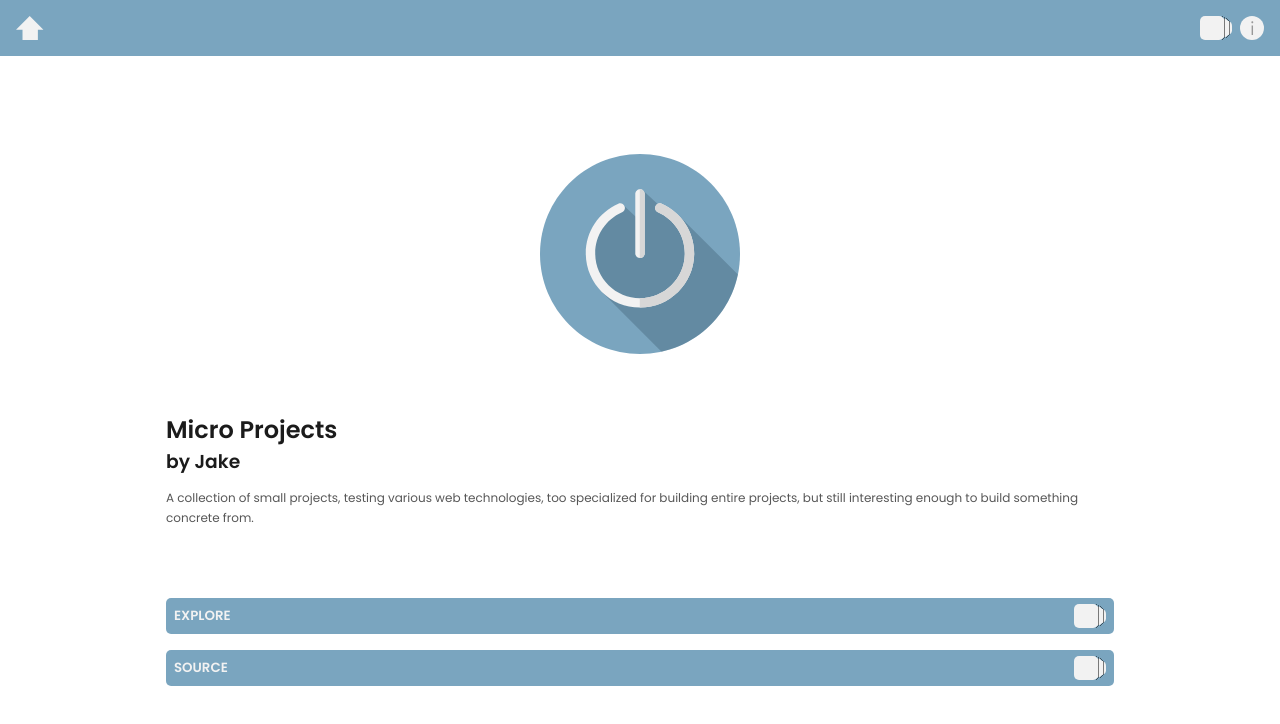
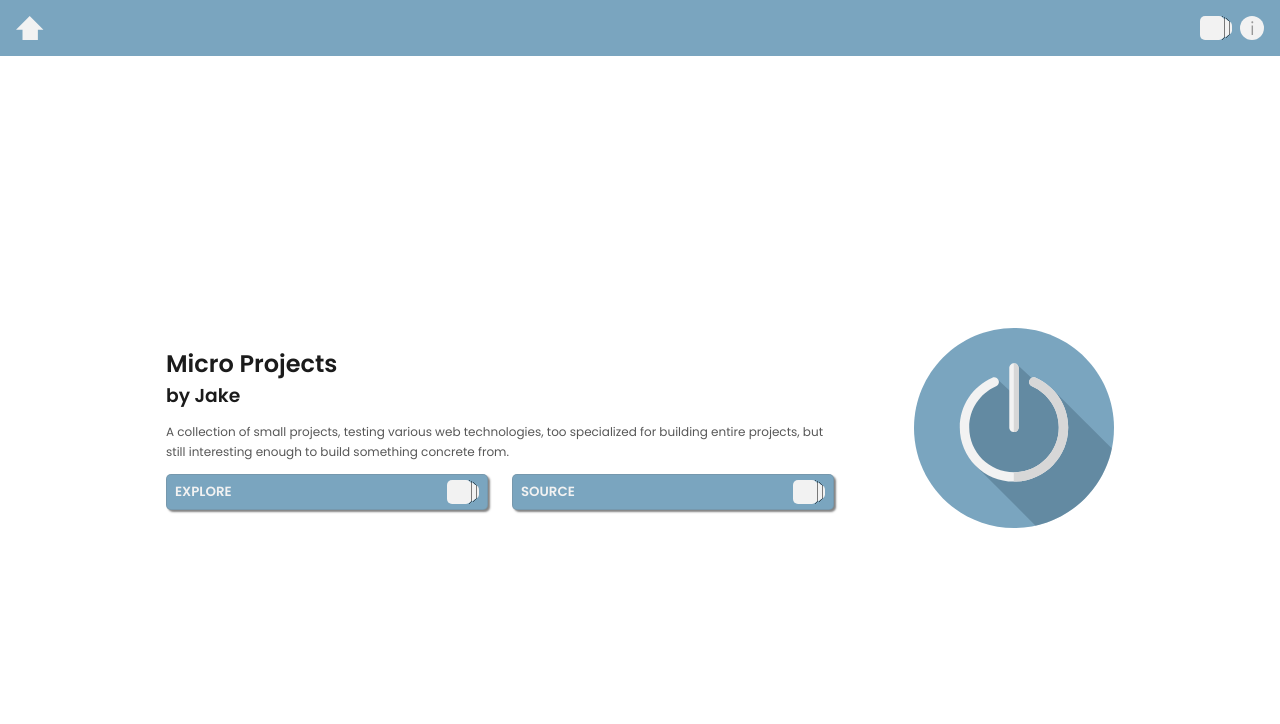
Before and after one commit to rolandomontreal/microprojs, a Next.js app: page / in a window 1280 px wide. Shown: the top 724 px of the page. Built offline with nearby package versions, Linux system fonts and the light colour scheme; no server answers.

Commit message:
Responsive start page base version in place

```diff
--- a/components/buttons/NavButton.js
+++ b/components/buttons/NavButton.js
@@ -1,8 +1,8 @@
 import styles from './NavButton.module.css';
 
-const NavButton = ({ buttonText, icon }) => {
+const NavButton = ({ buttonText, icon, width = '100%' }) => {
   return (
-    <button className={`${styles.navbutton} blue-bg-0`}>
+    <button className={`${styles.navbutton} blue-bg-0`} style={{ width }}>
       <p className={`text-light-0 semi-bold text-large`}>{buttonText}</p>
       {icon}
     </button>
--- a/components/buttons/NavButton.module.css
+++ b/components/buttons/NavButton.module.css
@@ -5,7 +5,9 @@
   justify-content: space-between;
   align-items: center;
   padding: 0 8px;
+  border: 1px solid rgba(100, 100, 100, .2);
   border-radius: 5px;
   font-family: inherit;
   height: 36px;
+  box-shadow: 2px 2px 2px rgba(100, 100, 100, .8);
 }
--- a/pages/index.js
+++ b/pages/index.js
@@ -27,9 +27,11 @@ export default function Home() {
 
   return (
     <main className={styles.main}>
+      <div className={styles.container}>
         <div className={styles.improbabilityDriveButton}>
           <ImprobabilityDriveButton />
         </div>
+        <div className={styles.textAndButtonContainer}>
           <div className={styles.textContainer}>
             <h2 className='text-dark-0 semi-bold'>Micro Projects</h2>
             <h3 className='text-dark-0 semi-bold'>by Jake</h3>
@@ -39,6 +41,8 @@ export default function Home() {
             <NavButton buttonText={'EXPLORE'} icon={<GalleryLogo />} />
             <NavButton buttonText={'SOURCE'} icon={<GalleryLogo />} />
           </div>
+        </div>
+      </div>
     </main>
   );
 }
--- a/styles/Home.module.css
+++ b/styles/Home.module.css
@@ -1,13 +1,34 @@
 .main {
+  display: flex;
+  flex: 1;
+  justify-content: center;
+  align-items: center;
+}
+
+.container {
   display: flex;
   flex-direction: column;
   justify-content: space-evenly;
   width: 75%;
   padding: 40px 0;
+  gap: 40px
+}
+
+@media screen and (min-width: 900px) {
+  .container {
+    flex-direction: row-reverse;
+    gap: 80px
+  }
 }
 
 .improbabilityDriveButton {
   display: flex;
+  justify-content: center;
+}
+
+.textAndButtonContainer {
+  display: flex;
+  flex-direction: column;
   justify-content: center;
 }
 
@@ -26,3 +47,14 @@
 .buttonContainer button {
   margin-bottom: 16px;
 }
+
+@media screen and (min-width: 600px) {
+  .buttonContainer {
+    display: flex;
+    gap: 24px;
+  }
+
+  .buttonContainer button {
+    margin-bottom: 0px;
+  }
+}
```
Also changed, not shown: pages/gallery/form-validation/index.js (added, +9 -0 lines). Lines whose indentation alone changed are shown as unchanged.
